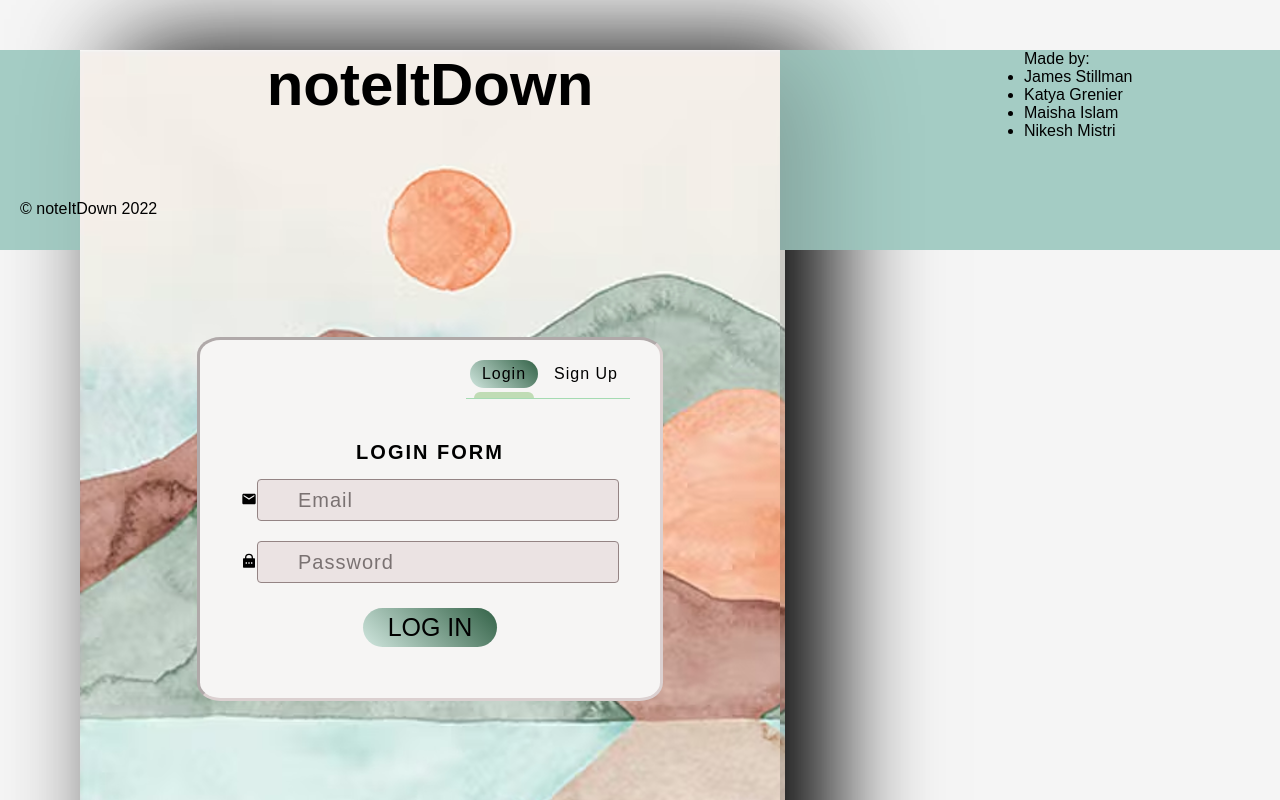
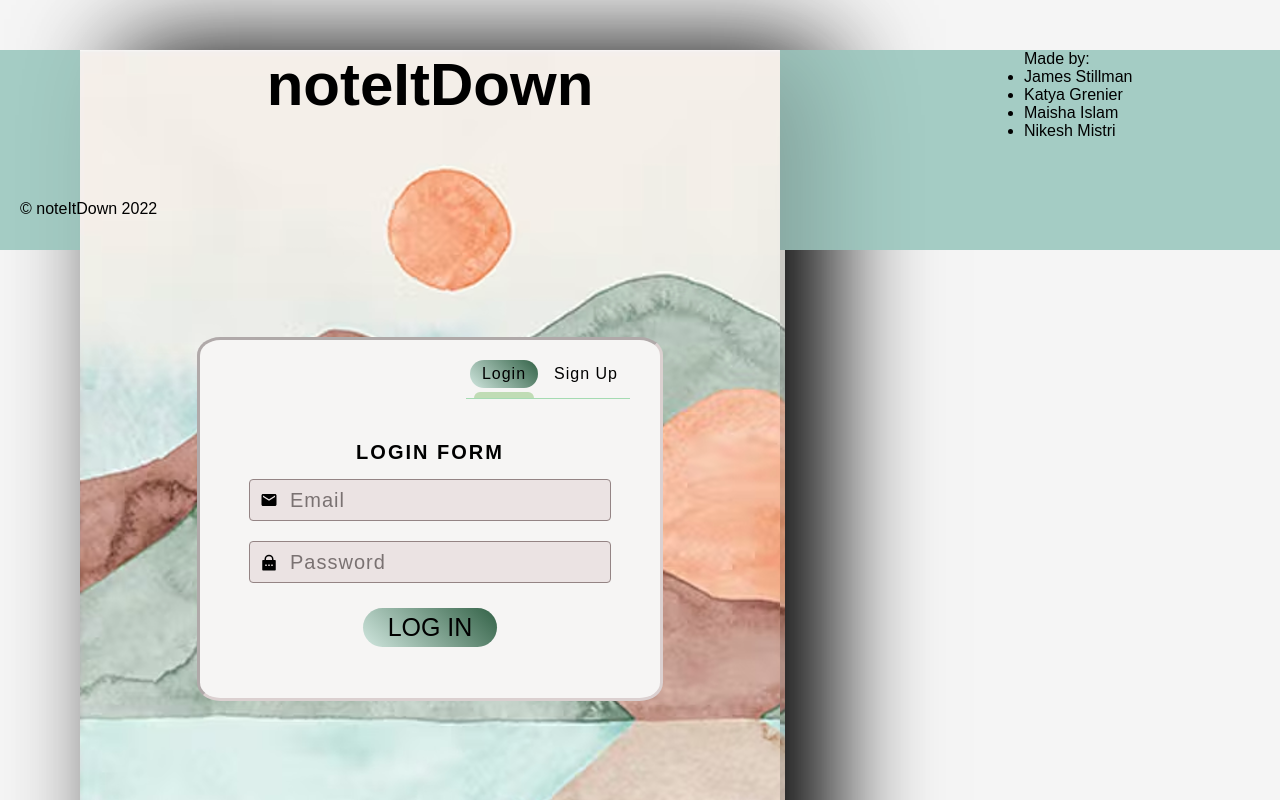
Before and after one commit to maisha-i/Capstone-fullstack-app, a React (Create React App) app in the folder frontend/note-it-down/: page / in a window 1280 px wide. Shown: the top 800 px of the page. Built offline with nearby package versions, Linux system fonts and the light colour scheme; a web font is replaced by a local one.

Commit message:
icon update

```diff
--- a/frontend/note-it-down/src/Login/AddNewUser.js
+++ b/frontend/note-it-down/src/Login/AddNewUser.js
@@ -23,7 +23,7 @@ const AddNewUser = ({addNewUserToState}) => {
                 <form className=""onSubmit={handleUserAdd}>
 
                     <div className="form-group">
-                        <RiUser3Fill/><input
+                        <RiUser3Fill id="icon-a-name"/><input
                         type="text" placeholder="Full Name"
                         onChange={(event) => setNewName(event.target.value)}
                         value={newName}
@@ -31,7 +31,7 @@ const AddNewUser = ({addNewUserToState}) => {
                     </div>
 
                     <div className="form-group">
-                        <MdEmail/><input
+                        <MdEmail id="icon-a-email"/><input
                         type="email" placeholder="Email"
                         onChange={(event) => setNewEmail(event.target.value)}
                         value={newEmail}
@@ -39,7 +39,7 @@ const AddNewUser = ({addNewUserToState}) => {
                     </div>
 
                     <div className="form-group">
-                        <RiLockPasswordFill/><input
+                        <RiLockPasswordFill id="icon-a-password"/><input
                         type="password" placeholder="Password"
                         onChange={(event) => setNewPassword(event.target.value)}
                         value={newPassword}
--- a/frontend/note-it-down/src/Login/Login.css
+++ b/frontend/note-it-down/src/Login/Login.css
@@ -147,12 +147,38 @@ input::placeholder{
 }
 
 /* icon next to email password */
-/* .element span{
+#icon-l-email{
     position: absolute;
     left: 30px;
     top: 12px;
     font-size: 18px;
-} */
+}
+#icon-l-password{
+    position: absolute;
+    left: 30px;
+    top: 75px;
+    font-size: 18px;
+}
+#icon-a-name{
+    position: absolute;
+    left: 30px;
+    top: 12px;
+    font-size: 18px;
+}
+
+#icon-a-email{
+    position: absolute;
+    left: 30px;
+    top: 75px;
+    font-size: 18px;
+}
+
+#icon-a-password{
+    position: absolute;
+    left: 30px;
+    top: 140px;
+    font-size: 18px;
+}
 
 /* btn not defined in each component- each component have their own button*/
 #btn-signup{
--- a/frontend/note-it-down/src/Login/UserLogin.js
+++ b/frontend/note-it-down/src/Login/UserLogin.js
@@ -40,7 +40,7 @@ const UserLogin = () => {
                     <div className="email">
                         {/* value = username set out inline 4  - bind the username and password to the text boxes
                         value of username = value of text box*/}
-                        <MdEmail/><input
+                        <MdEmail id="icon-l-email"/><input
                         type="email" placeholder="Email" id="email"
                         value={email}
                         onChange={(event) => setEmail(event.target.value)}
@@ -48,7 +48,7 @@ const UserLogin = () => {
                     </div>
 
                     <div className="password">
-                    <RiLockPasswordFill/><input
+                    <RiLockPasswordFill id="icon-l-password"/><input
                         type="password" placeholder="Password"
                         id="password"
                         value={password}
```
